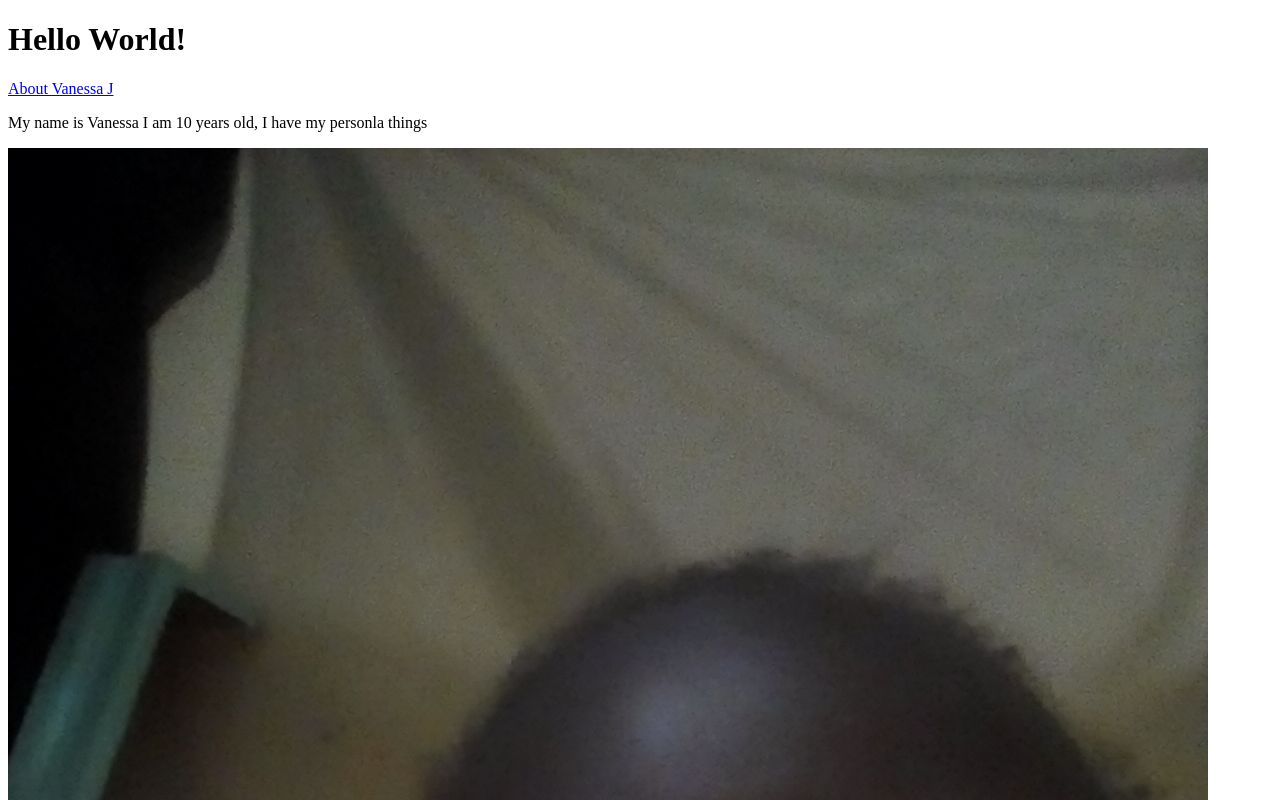
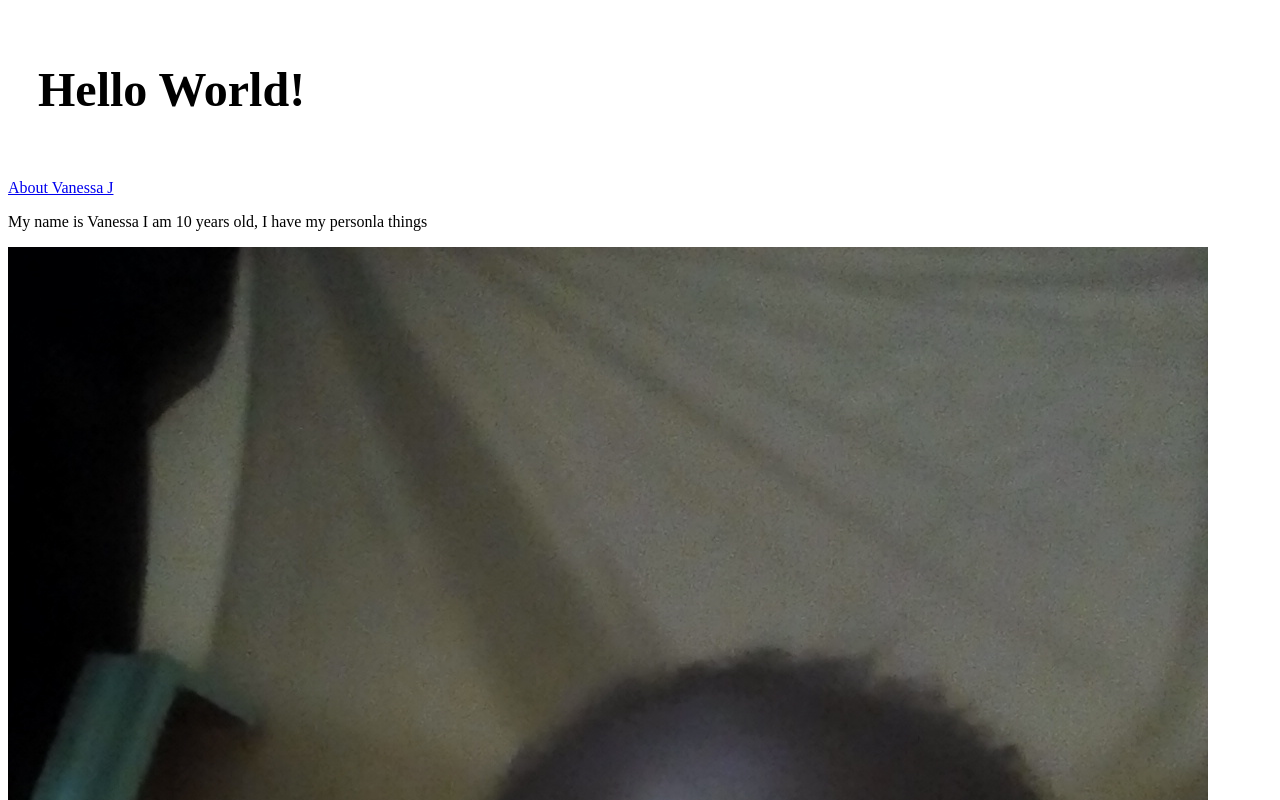
Before and after one commit to MarB-T/website, a plain HTML site: page index.html in a window 1280 px wide. Shown: the top 800 px of the page. Drawn offline with Linux system fonts and the light colour scheme.

Commit message:
Add CSS tags

```diff
--- a/index.html
+++ b/index.html
@@ -3,7 +3,17 @@
  <head>
   <title>Welcome to MarB</title>
  </head>
- <body>
+   <style>
+     h1 {
+	color: bluel
+	font-family: verdana;
+	font-size: 300%;
+	border: lpx solid powderblue;
+	padding: 30px;
+	}
+   </style>
+   </head>
+   <body>
   <h1>Hello World!</h1>
   <a href="about.html">About Vanessa J</a>
   <p>My name is Vanessa I am 10 years old, I have my personla things</p>
```
